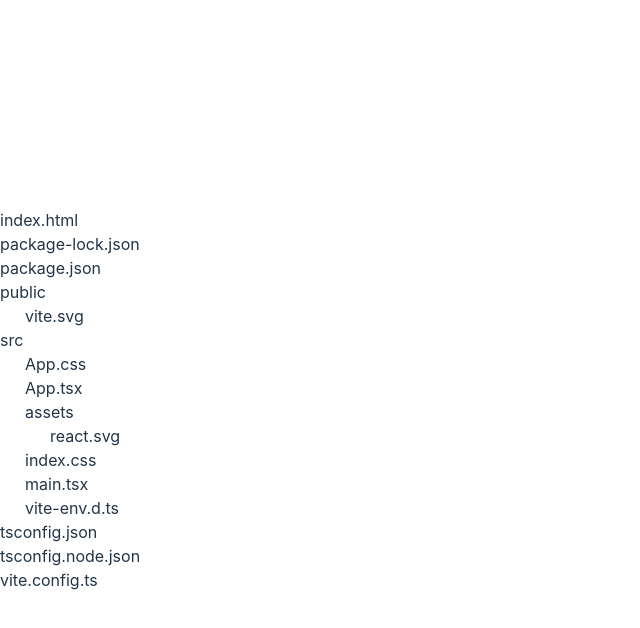
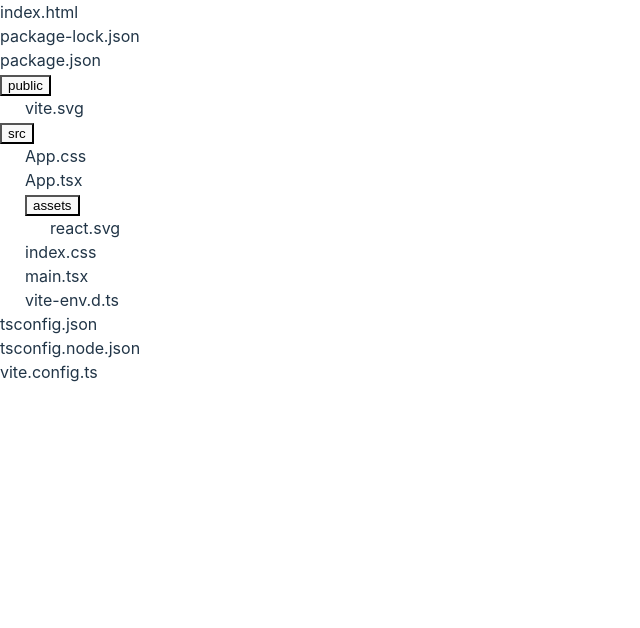
Before and after one commit to glocore/signoz-assignment, a React (Vite) app: page / in a window 1280 px wide. Shown: the top 628 px of the page, without its empty margins (0-640 px from the left). Built offline with nearby package versions, Linux system fonts and the light colour scheme.

Commit message:
make folders collapsible

```diff
--- a/src/App.tsx
+++ b/src/App.tsx
@@ -1,34 +1,48 @@
+import { useState } from "react";
 import tree from "./tree.json";
 
 function App() {
   return (
     <div className="App">
       {tree.map((item, index) => (
-        <div key={index}>{renderFileOrFolder(item as any, true)}</div>
+        <div key={index}>{renderFileOrDir(item as any, true)}</div>
       ))}
     </div>
   );
 }
 
-type FileOrFolder =
-  | { type: "file"; name: string }
-  | { type: "directory"; name: string; contents: FileOrFolder[] };
+type FileObj = { type: "file"; name: string };
+type DirObj = { type: "directory"; name: string; contents: FileOrDir[] };
 
-function renderFileOrFolder(fileOrFolder: FileOrFolder, root?: boolean) {
-  const paddingLeft = 25 * (root ? 0 : 1);
+type FileOrDir = FileObj | DirObj;
 
-  if (fileOrFolder.type === "file") {
-    return <div style={{ paddingLeft }}>{fileOrFolder.name}</div>;
+function renderFileOrDir(fileOrDir: FileOrDir, isRoot?: boolean) {
+  const paddingLeft = 25 * (isRoot ? 0 : 1);
+
+  if (fileOrDir.type === "file") {
+    return <div style={{ paddingLeft }}>{fileOrDir.name}</div>;
   } else {
     return (
       <div style={{ paddingLeft }}>
-        <span>{fileOrFolder.name}</span>
-        {fileOrFolder.contents.map((item, index) => (
-          <div key={index}>{renderFileOrFolder(item)}</div>
-        ))}
+        <Dir dir={fileOrDir} />
       </div>
     );
   }
 }
 
+function Dir(props: { dir: DirObj }) {
+  const [isOpen, setIsOpen] = useState(true);
+
+  return (
+    <>
+      <button onClick={(_) => setIsOpen((o) => !o)}>{props.dir.name}</button>
+      {!isOpen
+        ? null
+        : props.dir.contents.map((item, index) => (
+            <div key={index}>{renderFileOrDir(item)}</div>
+          ))}
+    </>
+  );
+}
+
 export default App;
--- a/src/index.css
+++ b/src/index.css
@@ -14,45 +14,14 @@
   -webkit-text-size-adjust: 100%;
 }
 
-a {
-  font-weight: 500;
-  color: #646cff;
-  text-decoration: inherit;
-}
-a:hover {
-  color: #535bf2;
-}
-
 body {
   margin: 0;
   display: flex;
-  place-items: center;
-  min-width: 320px;
-  min-height: 100vh;
 }
 
 h1 {
   font-size: 3.2em;
   line-height: 1.1;
-}
-
-button {
-  border-radius: 8px;
-  border: 1px solid transparent;
-  padding: 0.6em 1.2em;
-  font-size: 1em;
-  font-weight: 500;
-  font-family: inherit;
-  background-color: #1a1a1a;
-  cursor: pointer;
-  transition: border-color 0.25s;
-}
-button:hover {
-  border-color: #646cff;
-}
-button:focus,
-button:focus-visible {
-  outline: 4px auto -webkit-focus-ring-color;
 }
 
 @media (prefers-color-scheme: light) {
```
